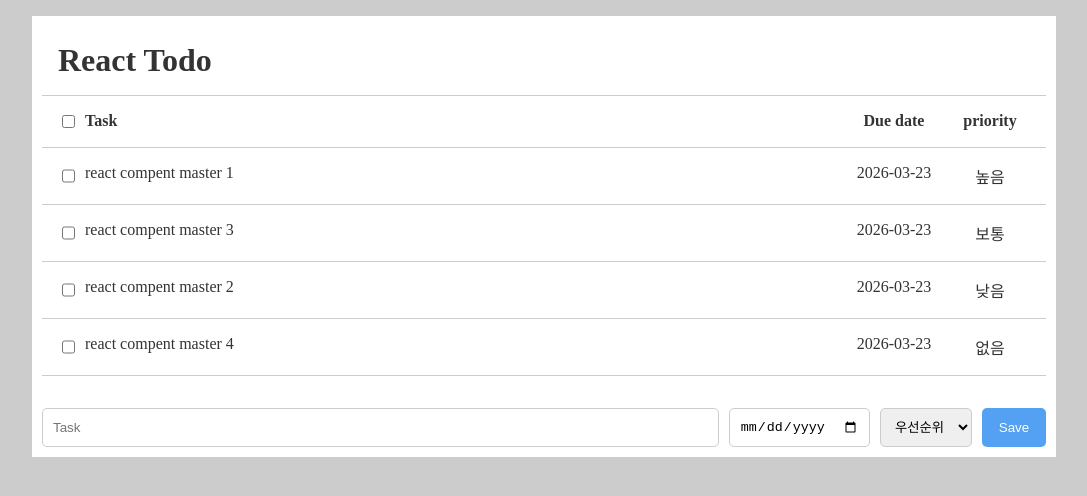
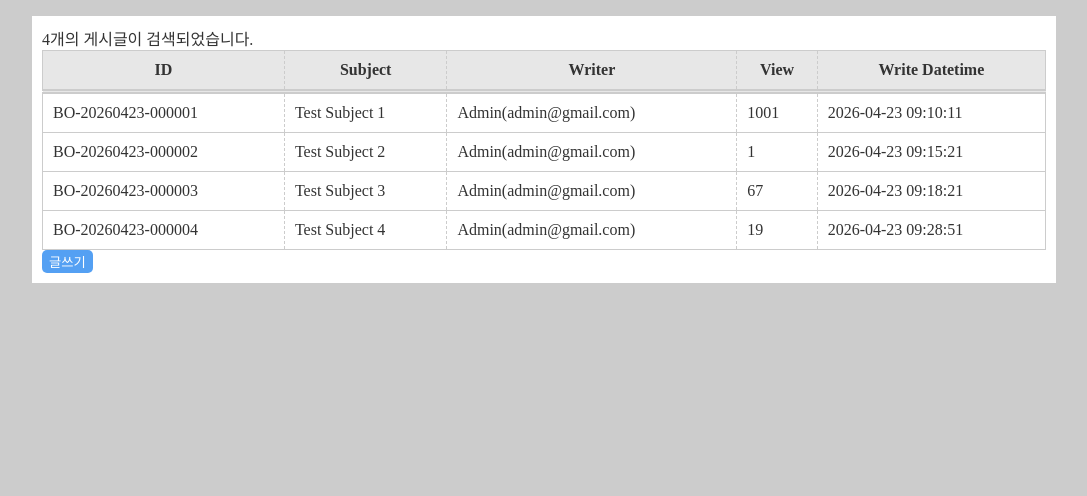
Before and after one commit to pjhyoun01/ktds-university-consortium-27th_React, a React (Vite) app in the folder hello-react/: page / in a window 1280 px wide. Shown: the top 496 px of the page, without its empty margins (96-1183 px from the left). Built offline with nearby package versions, Linux system fonts and the light colour scheme.

Commit message:
React useSate todo

```diff
--- a/hello-react/src/App.jsx
+++ b/hello-react/src/App.jsx
@@ -16,8 +16,8 @@ import ArticleMain from "./components/articles/ArticleMain.jsx";
 export default function App() {
   return (
     <>
-      <TodoMain />
-      {/*  <ArticleMain/>*/}
+      {/*<TodoMain />*/}
+        <ArticleMain/>
     </>
 
   );
--- a/hello-react/src/components/articles/ArticleList.jsx
+++ b/hello-react/src/components/articles/ArticleList.jsx
@@ -4,7 +4,7 @@ const ArticleList = ({ contents }) => {
   return (
     <tbody>
       {contents.map((article) => (
-        <tr>
+        <tr key={article.id}>
           <td>{article.id}</td>
           <td>{article.subject}</td>
           <td>
--- a/hello-react/src/components/articles/ArticleMain.jsx
+++ b/hello-react/src/components/articles/ArticleMain.jsx
@@ -4,18 +4,108 @@ import ArticleHeader from "./ArticleHeader.jsx";
 import ArticleList from "./ArticleList.jsx";
 import articleData from "./articles.json";
 import ArticleWriter from "./ArticleWriter.jsx";
+import {useState} from "react";
 
 const ArticleMain = () => {
-  console.log(articleData);
+
+    const [articles, setArticles] = useState(articleData.articles);
+    const [writerForm, setWriterForm] = useState(false);
+
+    const [{subject, name, email, content}, setInputData] = useState({
+        subject: "",
+        name: "",
+        email: "",
+        content: "",
+    });
+
+    const onSubjectChangeHandler = (event) => {
+        setInputData(prevData => (
+            {...prevData, subject: event.target.value}
+        ))
+    }
+    const onNameChangeHandler = (e) => {
+        setInputData(prevData => (
+            {...prevData, name: e.target.value}
+        ))
+    }
+    const onEmailChangeHandler = (e) => {
+        setInputData(prevData => (
+            {...prevData, email: e.target.value}
+        ))
+    }
+    const onContentChangeHandler = (e) => {
+        setInputData(prevData => (
+            {...prevData, content: e.target.value}
+        ))
+
+    }
+
+    const removeHandler = () => {
+        setInputData({
+            subject: "",
+            name: "",
+            email: "",
+            content: "",
+        })
+        setWriterForm(false);
+    }
+
+    // TODO "000001" 형식으로 바꿔보기
+    // const [temp, setTemp] = useState("");
+    // (6 - String(articles).length).forEach(() => (setTemp(prevData => (prevData + "0"))));
+    // console.log(temp)
+    // console.log(articles);
+    const onClickSaveButtonHandler = () => {
+        setArticles(prevData => (
+
+            [...prevData, {
+                id: "BO-20260423-",
+                subject,
+                content,
+                email,
+                viewCnt: 1001,
+                crtDt: "2026-04-23 09:10:11",
+                mdfyDt: "2026-04-23 09:15:23",
+                fileGroupId: "FG-20260423-000001",
+                membersVO: {email, name},
+                files: [
+                    {
+                        fileNum: 1,
+                        fileGroupId: "FG-20260423-000001",
+                        displayName: "Testfile.exe",
+                        fileLength: 15000
+                    }]
+            }]
+        ))
+
+        removeHandler();
+    }
+
+    const onClickCancleButtonHandler = () => {
+        removeHandler();
+    }
+
+    const onClickWriterFormHandler = () => {
+        setWriterForm(prevData => (!prevData));
+    }
+
     return (
         <div className="wrapper">
-      <div>{articleData.articles.length}개의 게시글이 검색되었습니다.</div>
+            <div>{articles.length}개의 게시글이 검색되었습니다.</div>
             <table>
-        <ArticleHeader />
-        <ArticleList contents={articleData.articles} />
+                <ArticleHeader/>
+                <ArticleList contents={articles}/>
             </table>
-      <ArticleWriter />
+            {writerForm === false ? (
+                <button onClick={onClickWriterFormHandler}>글쓰기</button>
+            ) : (
+                <ArticleWriter inputData={{subject, name, email, content}} onSubjectChange={onSubjectChangeHandler}
+                               onNameChange={onNameChangeHandler} onEmailChange={onEmailChangeHandler}
+                               onContentChange={onContentChangeHandler} onClickSaveButton={onClickSaveButtonHandler}
+                               onClickCancleButton={onClickCancleButtonHandler}/>
+            )}
         </div>
     );
-};
+}
+
 export default ArticleMain;
--- a/hello-react/src/components/articles/ArticleWriter.jsx
+++ b/hello-react/src/components/articles/ArticleWriter.jsx
@@ -1,35 +1,43 @@
 /** @format */
 
-const Input = ({ id, title, type = "text" }) => {
+const Input = ({ id, title, type = "text", ...props}) => {
   return (
     <div className="input-field">
       <label htmlFor={id}>{title}</label>
-      <input type={type} id={id} />
+      <input type={type} id={id} {...props}/>
     </div>
   );
 };
 
-const Textarea = ({ id, title }) => {
+const Textarea = ({ id, title, value="", onChange = () => {}} ) => {
   return (
     <div className="input-field">
       <label htmlFor={id}>{title}</label>
-      <textarea id={id}></textarea>
+      <textarea id={id} value={value} onChange={onChange}></textarea>
     </div>
   );
 };
 
-const ArticleWriter = () => {
+const ArticleWriter = ({
+                           inputData: {subject, name, email, content},
+                           onSubjectChange,
+                           onNameChange,
+                           onContentChange,
+                           onEmailChange,
+                           onClickSaveButton,
+                           onClickCancleButton
+                       }) => {
   return (
     <div className="article-writer">
-      <Input id="subject" title="제목" />
-      <Input id="name" title="이름" />
-      <Input id="email" title="이메일" />
-      <Textarea id="content" title="내용" />
+      <Input id="subject" title="제목" value={subject} onChange={onSubjectChange} />
+      <Input id="name" title="이름" value={name} onChange={onNameChange} />
+      <Input id="email" title="이메일" value={email} onChange={onEmailChange} />
+      <Textarea id="content" title="내용" value={content} onChange={onContentChange} />
 
-      <button type="button" className="positive-button">
+      <button type="button" className="positive-button" onClick={onClickSaveButton}>
         저장
       </button>
-      <button type="button" className="negative-button">
+      <button type="button" className="negative-button" onClick={onClickCancleButton}>
         취소
       </button>
     </div>
--- a/hello-react/src/components/todo/TaskHeader.jsx
+++ b/hello-react/src/components/todo/TaskHeader.jsx
@@ -1,7 +1,7 @@
-const TaskHeader = () => {
+const TaskHeader = ({onAllDoneChange}) => {
     return (
         <li className="tasks-header">
-            <input type="checkbox" id="checkall" />
+            <input type="checkbox" id="checkall" onChange={onAllDoneChange}/>
             <label>Task</label>
             <span className="due-date">Due date</span>
             <span className="priority">priority</span>
--- a/hello-react/src/components/todo/TaskList.jsx
+++ b/hello-react/src/components/todo/TaskList.jsx
@@ -7,7 +7,7 @@ const TaskList = ({data, onDoneChange}) => {
     return (
         <>
             {data.map((todo) => (
-                <TaskItems todo={todo} priorities={priorities} onDoneChange={onDoneChange}/>
+                <TaskItems key={todo.id} todo={todo} priorities={priorities} onDoneChange={onDoneChange}/>
                 // <TodoItemForChildren>
                 //     <input type="checkbox" id={todo.id}/>
                 //     <label htmlFor={todo.id}>{todo.todo}</label>
--- a/hello-react/src/components/todo/TodoAppender.jsx
+++ b/hello-react/src/components/todo/TodoAppender.jsx
@@ -1,9 +1,9 @@
-const TodoAppender = ({onTaskKeyUp, onPriorityChange, onSaveClick}) => {
+const TodoAppender = ({inputData: {todo, dueDate, priority}, onTaskKeyUp, onDateChange, onPriorityChange, onSaveClick}) => {
     return (
         <footer>
-            <input type="text" placeholder="Task" onKeyUp={onTaskKeyUp} />
-            <input type="date" onChange={onPriorityChange} />
-            <select>
+            <input type="text" placeholder="Task" onChange={onTaskKeyUp} value={todo} />
+            <input type="date" onChange={onDateChange} value={dueDate} />
+            <select onChange={onPriorityChange} value={priority}>
                 <option>우선순위</option>
                 <option value="1">높음</option>
                 <option value="2">보통</option>
--- a/hello-react/src/components/todo/TodoMain.jsx
+++ b/hello-react/src/components/todo/TodoMain.jsx
@@ -15,6 +15,13 @@ import TaskList from "./TaskList.jsx";
 import {useState} from "react";
 
 const TodoMain = () => {
+
+    const [{todo, dueDate, priority}, setNewTodoData] = useState({
+        todo: "",
+        dueDate: "",
+        priority: 0,
+    })
+
     // const ==> 상수 정의
     // let ==> 변수 정의 (반복문 외 잘 사용하지 않음)
     // TODO JSON DATA
@@ -50,21 +57,51 @@ const TodoMain = () => {
     ]);
 
     const onDoneChangeHandler = (id) => {
-        const tempData = (prev) =>
+        setData((prev) =>
             prev.map(item =>
                 item.id === id ? {...item, isDone: !item.isDone} : item
-        );
-        setData(tempData)
+            ))
     }
 
-    const onTaskKeyUpHandler = () => {
-        console.log("추가");
+    // TODO 반전 고치기
+    const onAllDoneChangeHandler = (e) => {
+        e.target.checked === true ?
+            setData((prevData) =>
+                prevData.map(item => {
+                        return {...item, isDone: true}
+                    }
+                )) :
+            setData((prevData) =>
+                prevData.map(item => ({...item, isDone: false})
+                ))
+    }
+
+    const onTaskKeyUpHandler = (event) => {
+        setNewTodoData((prevData) => (
+            {...prevData, todo: event.target.value}
+        ))
     };
+
+    const onDateChangeHandler = (event) => {
+        setNewTodoData((prevData) => (
+            {...prevData, dueDate: event.target.value}
+        ))
+    }
+
     const onPriorityChangeHandler = (event) => {
-        console.log(event.target.value);
+        setNewTodoData((prevData) => (
+            {...prevData, priority: parseInt(event.target.value)}
+        ))
     };
     const onSaveClickHandler = () => {
-        console.log("저장");
+        setData((prevData) => [
+            ...prevData, {id: prevData.length + 1, todo, dueDate, priority, isDone: false}
+        ])
+        setNewTodoData({
+            todo: "",
+            dueDate: "",
+            priority: 0,
+        })
     };
 
     // 컴포넌트가 만들어줄 HTML Tag set 을 반환
@@ -72,10 +109,12 @@ const TodoMain = () => {
         <div className="wrapper">
             <header>React Todo</header>
             <ul className="tasks">
-                <TaskHeader/>
+                <TaskHeader onAllDoneChange={onAllDoneChangeHandler}/>
                 <TaskList data={data} onDoneChange={onDoneChangeHandler}/>
             </ul>
-            <TodoAppender onTaskKeyUp={onTaskKeyUpHandler} onPriorityChange={onPriorityChangeHandler}
+            <TodoAppender inputData={{todo, dueDate, priority}} onTaskKeyUp={onTaskKeyUpHandler}
+                          onDateChange={onDateChangeHandler}
+                          onPriorityChange={onPriorityChangeHandler}
                           onSaveClick={onSaveClickHandler}/>
 
         </div>
--- a/hello-react/src/index.css
+++ b/hello-react/src/index.css
@@ -1,3 +1,5 @@
+/** @format */
+
 * {
     box-sizing: border-box;
 }
@@ -16,6 +18,11 @@ body {
     margin: 0;
     color: #333;
     background-color: #ccc;
+}
+
+.done {
+    color: #aaa;
+    text-decoration: line-through;
 }
 
 .wrapper {
@@ -107,11 +114,6 @@ body {
     flex-basis: 4rem;
 }
 
-.done {
-    color: #666;
-    text-decoration: line-through;
-}
-
 .done-todo {
     color: #ccc;
     text-decoration: line-through;
@@ -196,3 +198,87 @@ button.confirm-cancel {
     gap: 0.625rem;
     justify-content: center;
 }
+
+.wrapper > table {
+    width: 100%;
+    border-collapse: collapse;
+    border: 1px solid #ccc;
+
+    & > thead {
+        background-color: #e7e7e7;
+
+        border-bottom: 5px double #ccc;
+
+        & > tr > th {
+            & {
+                padding: 0.625rem;
+            }
+
+            &:not(:last-child) {
+                border-right: 1px dashed #ccc;
+            }
+        }
+    }
+
+    & > tbody {
+        & > tr {
+            background-color: #fff;
+            border-bottom: 1px solid #ccc;
+            & > td {
+                padding: 0.625rem;
+
+                &:not(:last-child) {
+                    border-right: 1px dashed #ccc;
+                }
+            }
+        }
+    }
+}
+
+.wrapper > .article-writer {
+    display: flex;
+    flex-direction: column;
+
+    & > button {
+        margin-top: 1rem;
+        padding: 0.5rem;
+    }
+}
+
+button.positive-button {
+    background-color: #00f6;
+    color: #00aa;
+    &:hover {
+        color: #fff;
+    }
+}
+
+button.negative-button {
+    background-color: #f006;
+    color: #a00a;
+
+    &:hover {
+        color: #fff;
+    }
+}
+
+.input-field {
+    margin-top: 1rem;
+
+    & > label {
+        font-weight: 700;
+    }
+
+    & > input,
+    & > textarea {
+        width: 100%;
+
+        padding: 0.625rem;
+        border: 1px solid #e7e7e7;
+        outline: 0;
+        border-radius: 0.5rem;
+        &:focus {
+            box-shadow: 0 0 1rem #00f6;
+        }
+    }
+}
```
Lines whose indentation alone changed are shown as unchanged.
